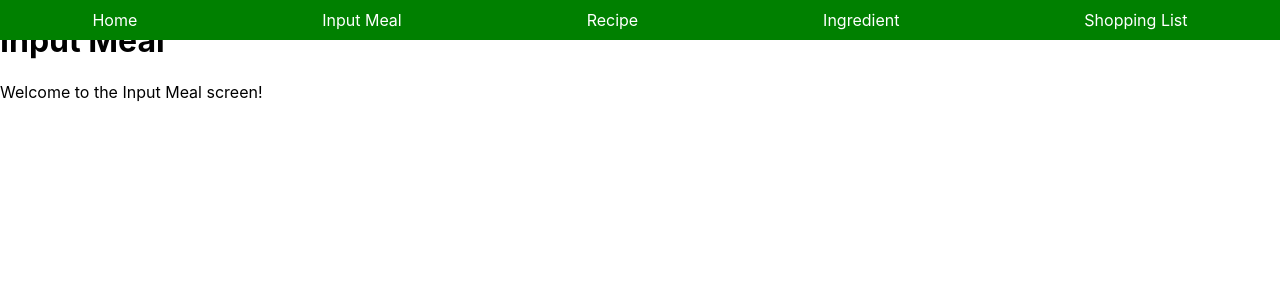
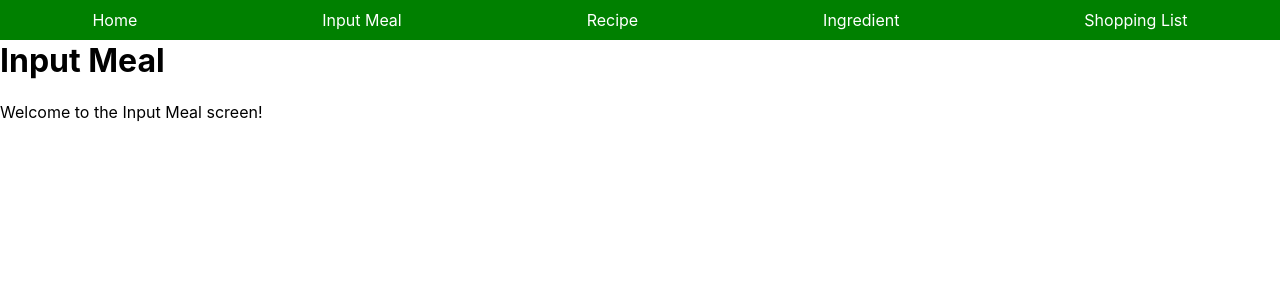
Before and after one commit to The-Feast-Finders/CS2340R_GreenPlate, a React (Create React App) app in the folder gp/: page /input-meal in a window 1280 px wide. Shown: the top 300 px of the page. Built offline with nearby package versions, Linux system fonts and the light colour scheme.

Commit message:
resolved framing issue with pages and nav bar

```diff
--- a/gp/src/pages/HomePage.jsx
+++ b/gp/src/pages/HomePage.jsx
@@ -1,15 +1,18 @@
 import React from 'react';
 import firebase from '../firebase.js';
+import './styles/NavigationBar.css'
+import './styles/HomePage.css'
 
 
 
 const HomePage = () => {
     return (
-        <div style={styles.container}>
+        <div style={styles.container} className='frame'>
             <h1 style={styles.header}>Welcome to Our Application!</h1>
             <p style={styles.paragraph}>This is the home page of our awesome app. Here, you can find various features and information. Feel free to explore and enjoy our services.</p>
             {/* Add more content here as needed */}
         </div>
+
     );
 };
 
--- a/gp/src/pages/styles/NavigationBar.css
+++ b/gp/src/pages/styles/NavigationBar.css
@@ -14,3 +14,11 @@
     text-decoration: none; /* No underline */
     padding: 0 15px; /* Spacing around links */
 }
+
+.main-content {
+    padding-top: 30px;
+}
+
+.frame {
+    padding-top: 20px;
+}
```
